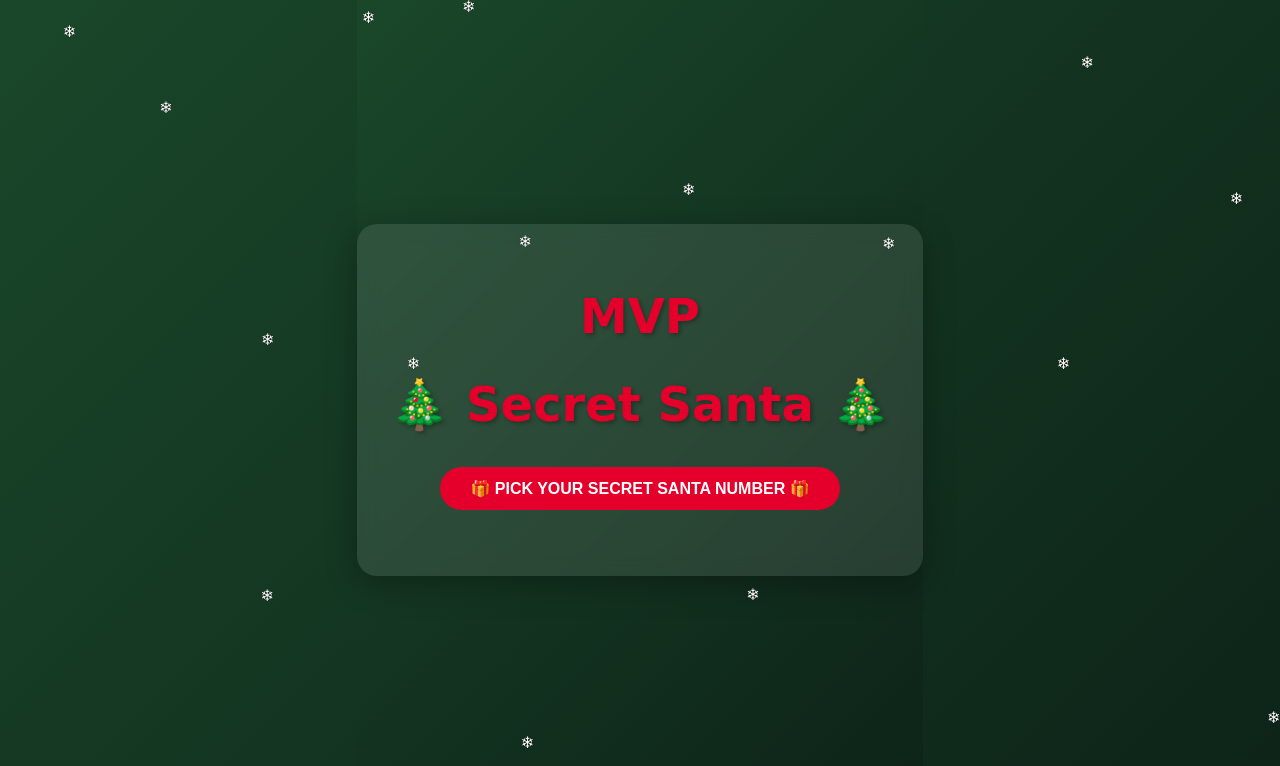
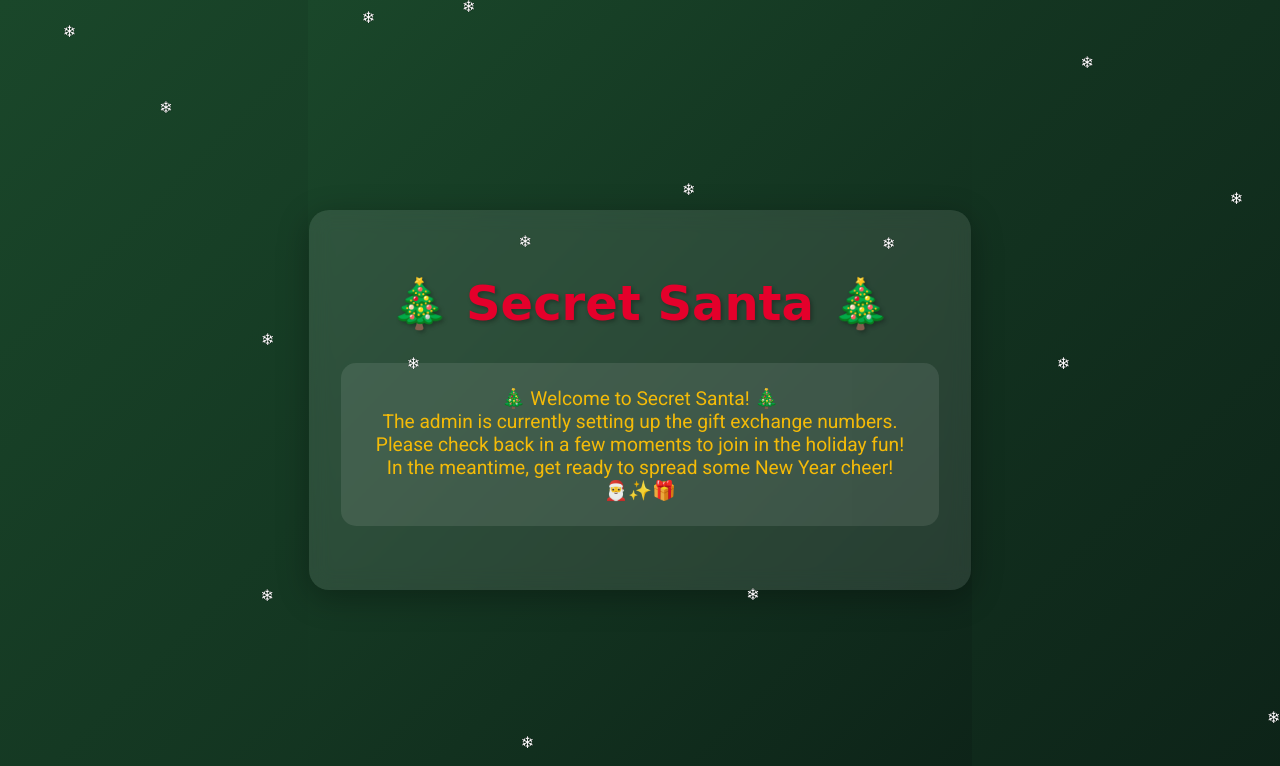
Before and after one commit to alanbarret/secret_santa_picker, a Flask app: page / in a window 1280 px wide. Shown: the top 766 px of the page. Run offline with Flask 3, Linux system fonts and the light colour scheme; some web fonts are replaced.

Commit message:
waiting screen

```diff
--- a/app.py
+++ b/app.py
@@ -14,10 +14,12 @@ ADMIN_PASSWORD = "secretsanta2025"
 
 @app.route('/')
 def index():
+    if not numbers_pool:
+        return render_template('index.html', waiting_for_admin=True)
     # Only show numbers that haven't picked yet
     available_numbers = [num for num, status in numbers_pool.items()
                         if not status['has_picked']]
-    return render_template('index.html', numbers=sorted(available_numbers))
+    return render_template('index.html', waiting_for_admin=False, numbers=sorted(available_numbers))
 
 @app.route('/login', methods=['GET', 'POST'])
 def login():
@@ -68,6 +70,10 @@ def set_range():
 
 @app.route('/pick_number', methods=['POST'])
 def pick_number():
+
+    if not numbers_pool:
+        flash('Please wait for the admin to set up the numbers.', 'error')
+        return redirect(url_for('index'))
     try:
         # Get list of numbers that haven't picked yet
         available_picker_numbers = [num for num, status in numbers_pool.items()
--- a/templates/index.html
+++ b/templates/index.html
@@ -123,17 +123,51 @@
             background: rgba(255, 255, 255, 0.9);
             font-size: 1rem;
         }
+
+        .waiting-message {
+            background: rgba(255, 255, 255, 0.1);
+            padding: 1rem;
+            border-radius: 15px;
+            font-size: 1.2rem;
+            margin: 1rem 0;
+        }
+            /* Add this to the existing styles */
+        .waiting-message {
+            background: rgba(255, 255, 255, 0.1);
+            padding: 1.5rem;
+            border-radius: 15px;
+            font-size: 1.2rem;
+            color: #ffc107;
+            margin: 2rem 0;
+            animation: pulse 2s infinite;
+        }
+
+        @keyframes pulse {
+            0% { opacity: 0.6; }
+            50% { opacity: 1; }
+            100% { opacity: 0.6; }
+        }
     </style>
 </head>
 <body>
     <div class="container">
-        <h1> MVP</h1>
         <h1>🎄 Secret Santa 🎄</h1>
 
         <div class="input-group">
-            <form action="/pick_number" method="post">
-                <button type="submit">🎁 Pick Your Secret Santa Number 🎁</button>
-            </form>
+            {% if waiting_for_admin %}
+                <div class="waiting-message">
+                    🎄 Welcome to Secret Santa! 🎄</br>
+                    The admin is currently setting up the gift exchange numbers.
+                    Please check back in a few moments to join in the holiday fun!</br>
+
+                    In the meantime, get ready to spread some New Year cheer! </br>
+                    🎅✨🎁
+                </div>
+            {% else %}
+                <form action="/pick_number" method="post">
+                    <button type="submit">🎁 Pick Your Secret Santa Number 🎁</button>
+                </form>
+            {% endif %}
         </div>
     </div>
 
```
